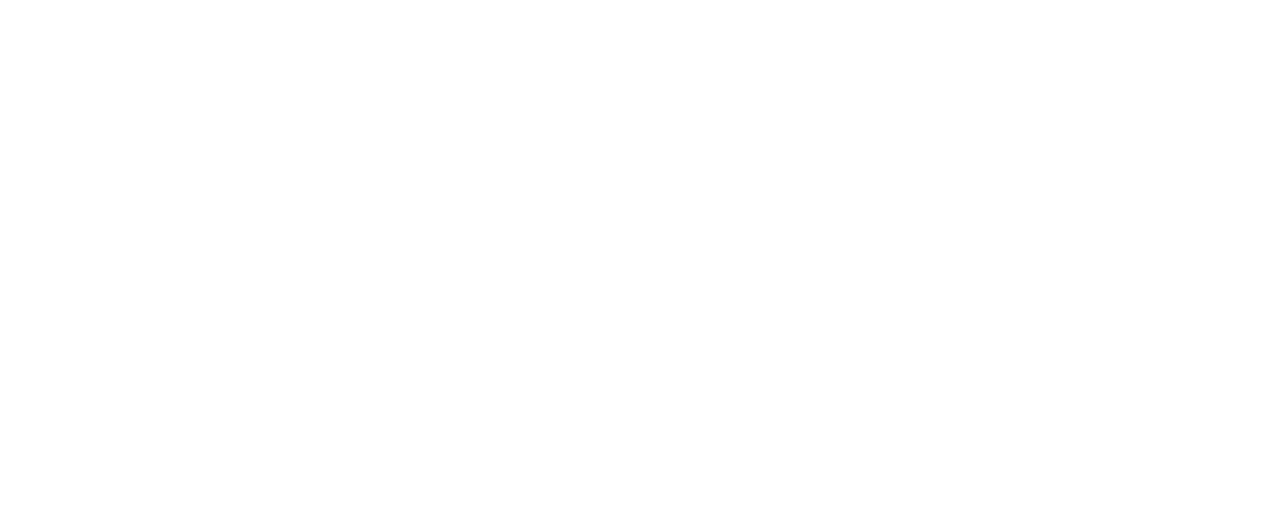
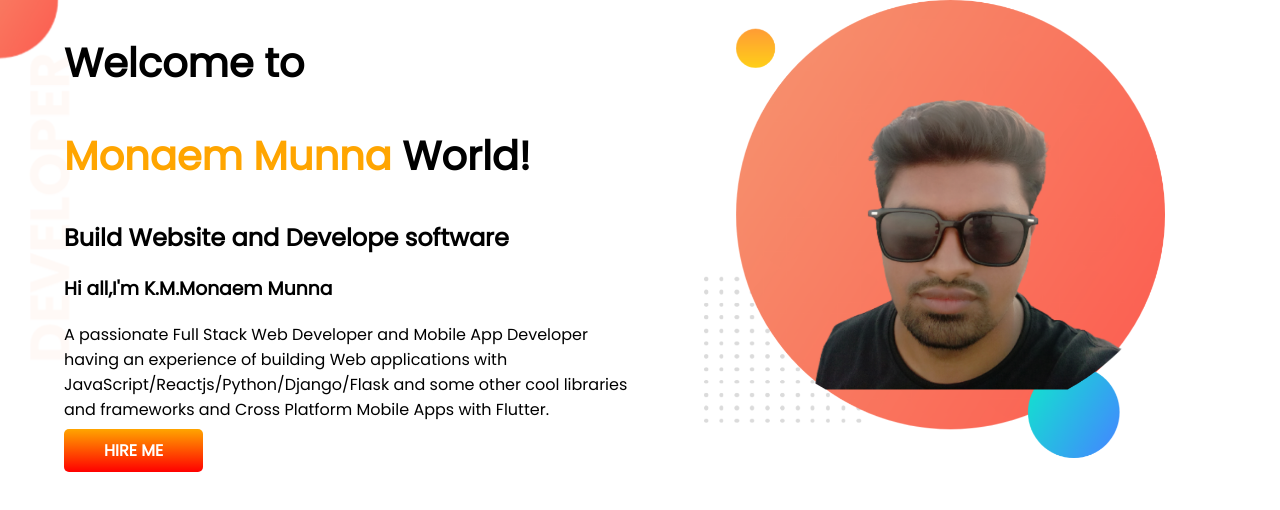
Before and after one commit to Munna3048/myself-portfolio, a plain HTML site: page index.html in a window 1280 px wide. Drawn offline with Linux system fonts and the light colour scheme.

Commit message:
1st section completed

```diff
--- a/index.html
+++ b/index.html
@@ -6,9 +6,30 @@
     <meta http-equiv="X-UA-Compatible" content="IE=edge">
     <meta name="viewport" content="width=device-width, initial-scale=1.0">
     <title>About Myself as a developre</title>
+    <link rel="preconnect" href="https://fonts.googleapis.com">
+    <link rel="preconnect" href="https://fonts.gstatic.com" crossorigin>
+    <link href="https://fonts.googleapis.com/css2?family=Poppins:ital@0;1&display=swap" rel="stylesheet">
+    <link rel="stylesheet" href="style.css">
 </head>
 
 <body>
+    <section class="top-banner">
+        <div class="half-width">
+            <h1>Welcome to </h1>
+            <h1><span class="ornage-color">Monaem Munna</span> World!</h1>
+            <h2>Build Website and Develope software</h2>
+            <h3>Hi all,I'm K.M.Monaem Munna</h3>
+            <p>A passionate Full Stack Web Developer and Mobile App Developer having an experience of building Web
+                applications with JavaScript/Reactjs/Python/Django/Flask and some other cool libraries and frameworks
+                and Cross Platform Mobile Apps with Flutter.
+            </p>
+            <a class="link-button" target="_blank" href="https://www.linkedin.com/company/programminghero/">HIRE ME</a>
+        </div>
+
+        <div class="half-width">
+            <img src=" images/my-bg1.png" alt="">
+        </div>
+    </section>
 
 </body>
 
--- a/style.css
+++ b/style.css
@@ -0,0 +1,40 @@
+body{
+    font-family: 'Poppins', sans-serif;
+    margin: 0;
+}
+
+h1{
+    font-size: 40px;
+}
+
+.ornage-color{
+    color: orange;
+}
+
+section{
+    display: flex;
+
+}
+
+.half-width{
+    width: 50%;
+    padding-left: 5%;
+}
+
+.half-width img{
+    width: 80%;
+}
+
+.link-button{
+    text-decoration: none;
+    background-image: linear-gradient(orange, red);
+    padding: 10px 40px;
+    border-radius: 5px;
+    color:white;
+    font-weight: 700;
+}
+
+.top-banner{
+    background-image: url(images/top-banner.png);
+    background-repeat: no-repeat;
+}
```
Also changed, not shown: images/dream-bg.png (added), images/exp-bg.png (added), images/jhankar.png (added), images/jhankar2.png (added), images/mu1.png (added), images/munna3.png (added), images/my-bg.png (added), images/my-bg1.png (added), images/my-bg2.png (added), images/top-banner.png (added).
